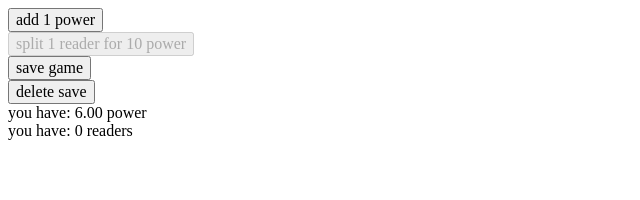
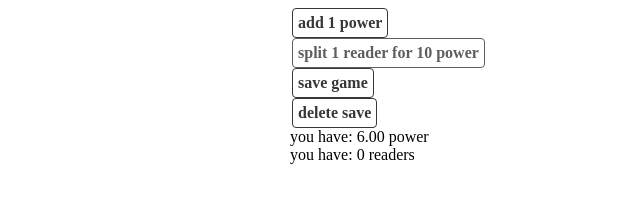
Before and after one commit to mhedrick/clicker, a React app: page public/index.html in a window 1280 px wide. Shown: the whole page, without its empty margins (0-640 px from the left). Built offline with nearby package versions, Linux system fonts and the light colour scheme; a web font is replaced by a local one.

Commit message:
add some quick styling

```diff
--- a/public/index.html
+++ b/public/index.html
@@ -12,6 +12,23 @@
             font-family: 'Poor Story';
             font-size: 16px;
         }
+        #root {
+            margin: 0 auto;
+            max-width: 700px;
+        }
+        button {
+            background-color: white;
+            border: 1px solid #373737;
+            border-radius: 4px;
+            color: #373737;
+            font-weight: bold;
+            margin: 0 2px;
+            padding: 5px;
+        }
+        button:disabled{
+            opacity: .8;
+            color: #373737;
+        }
     </style>
     <title>Clicker</title>
 </head>
```
